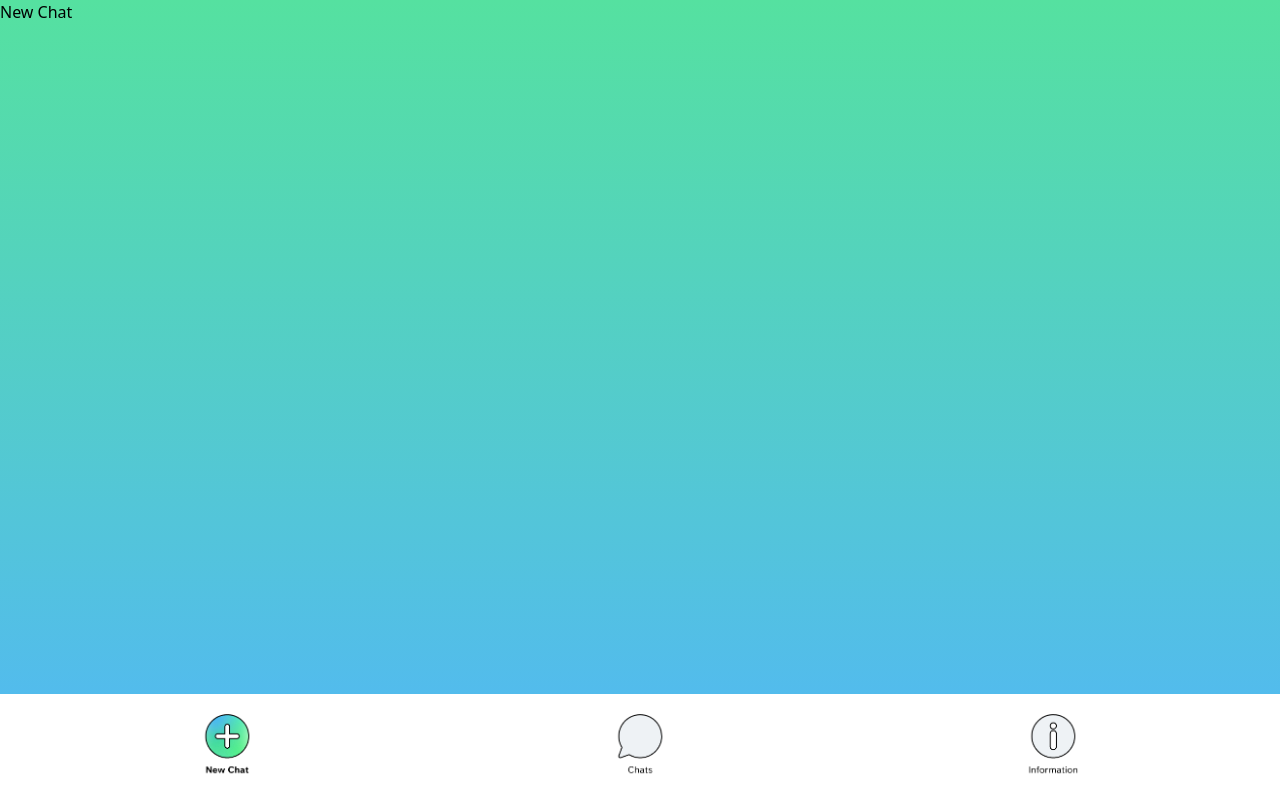
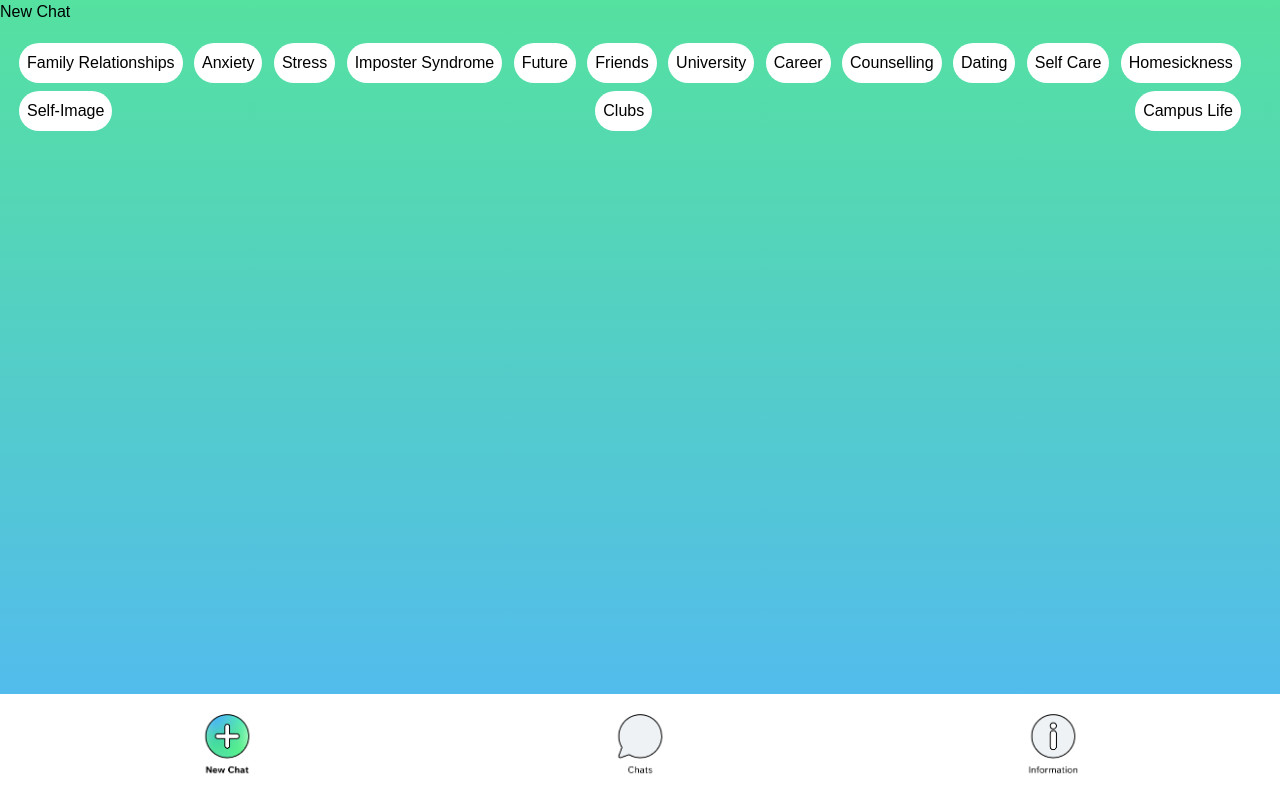
Before and after one commit to MichelMeyer19/whisperweb, a React (Vite) app: page /newchat in a window 1280 px wide. Built offline with nearby package versions, Linux system fonts and the light colour scheme.

Commit message:
add NewChatPage layout

```diff
--- a/src/App.css
+++ b/src/App.css
@@ -3,3 +3,82 @@
   height: 100vh;
   width: 100%;
 }
+
+* {
+	margin: 0;
+	box-sizing: border-box;
+	font-family: "Fira sans", sans-serif;
+}
+
+/* box that contains topics on the information page */
+.infoBox {
+	background-color: var(--light);
+	color: var(--dark);
+	border: 2px solid var(--dark);
+	margin: 10px;
+	padding: 5px;
+	border-radius: 5px;
+}
+
+/* box that contains the log-out functionality */
+.logoutBox {
+    /*make this box less wide and centralise*/
+    background-color: var(--light);
+	color: var(--dark);
+	border: 2px solid var(--dark);
+	margin: 10px;
+	padding: 5px;
+	border-radius: 5px;
+}
+
+
+
+/* section that holds topic tiles */
+.topics {
+    display: flex;
+    flex-wrap: wrap;
+    flex-direction: row;
+    justify-content: space-between;
+    width: calc(100% - 40px);
+    padding: 10px;
+    margin: 10px;
+    padding: 5px;
+    overflow-y: auto;
+}
+
+/* general button */
+.button {
+    background-color: #ffffff;
+    border: 2px solid var(--dark);
+    color: rgb(0, 0, 0);
+    padding: 8px;
+    text-align: center;
+    text-decoration: none;
+    display: inline-block;
+    font-size: 16px;
+    margin: 4px 4px;
+    cursor: pointer;
+
+}
+
+/* button that contains topics on New-Chat Page */
+.topicButton {
+    border-radius: 40px;
+}
+
+.topicButtonclicked {
+    border-radius: 40px;
+    background-color: #000000;
+    color: rgb(255, 255, 255);
+}
+
+/* button that requests new chats */
+.requestbutton {
+    background-color: #000000;
+    color: rgb(255, 255, 255);
+}
+
+/* button used to log out */
+.logoutbutton {
+    font-size: 10px;
+}
--- /dev/null
+++ b/src/components/atoms/TopicSelector.jsx
@@ -0,0 +1,26 @@
+import {useState} from 'react';
+
+const TopicSelector = ({ topic, isClicked }) => {
+    const [clicks, setClicks] = useState(0)
+
+    function handleButtonPress(e) {
+        setClicks(clicks + 1);
+    }
+
+    if (clicks % 2 != 0) {
+        isClicked = true
+
+        // add unselection of other buttons in here!
+    } else {isClicked = false}
+
+    let buttonClass = isClicked?"button topicButtonclicked":"button topicButton"
+
+    console.dir(topic)
+    return(
+            <button onClick={handleButtonPress} class={buttonClass}>
+                {topic}
+            </button>
+    )
+};
+
+export default TopicSelector;
--- /dev/null
+++ b/src/components/atoms/newChatButton.jsx
@@ -0,0 +1,18 @@
+// components/atoms/newChatButton.jsx
+import React from "react";
+
+const newChatButton = ({ text }) => {
+
+  function handleTopicChatButtonPress(e) {
+    alert('reached');
+  }
+
+  return (
+
+    <button onClick={handleTopicChatButtonPress} className="button requestbutton">
+      {text}
+    </button>
+  );
+};
+
+export default newChatButton;
--- /dev/null
+++ b/src/components/organisms/TopicList.jsx
@@ -0,0 +1,35 @@
+import TopicSelector from '../atoms/TopicSelector.jsx'
+
+function TopicList() {
+
+    let topics = [
+        {topic: "Family Relationships", isClicked: false},
+        {topic: "Anxiety", isClicked: false},
+        {topic: "Stress", isClicked: false},
+        {topic: "Imposter Syndrome", isClicked: false},
+        {topic: "Future", isClicked: false},
+        {topic: "Friends", isClicked: false},
+        {topic: "University", isClicked: false},
+        {topic: "Career", isClicked: false},
+        {topic: "Counselling", isClicked: false},
+        {topic: "Dating", isClicked: false},
+        {topic: "Self Care", isClicked: false},
+        {topic: "Homesickness", isClicked: false},
+        {topic: "Self-Image", isClicked: false},
+        {topic: "Clubs", isClicked: false},
+        {topic: "Campus Life", isClicked: false}
+    ]
+
+    return (
+        <>
+            <div class="topics">
+                {topics.map(each =>
+                        <TopicSelector topic={each.topic} isClicked={each.isClicked}/>
+                    )}
+            </div>
+        </>
+    )
+}
+
+
+export {TopicList}
--- a/src/components/pages/NewChat.jsx
+++ b/src/components/pages/NewChat.jsx
@@ -1,7 +1,20 @@
 import React from "react";
+
+import {TopicList} from '../organisms/TopicList.jsx';
+import newChatButton from "../atoms/newChatButton.jsx";
 
 export const NewChat = () => {
   return (
-    <p>New Chat</p>
+    <>
+      <h1>New Chat</h1>
+      <main>
+        <TopicList/>
+        <div>
+          {/* for some reasons those buttons are not rendered....*/}
+          <newChatButton text="Request Themed Chat"/>
+          <newChatButton text="Request General Chat"/>
+        </div>
+      </main>
+    </>
   );
 };
```
